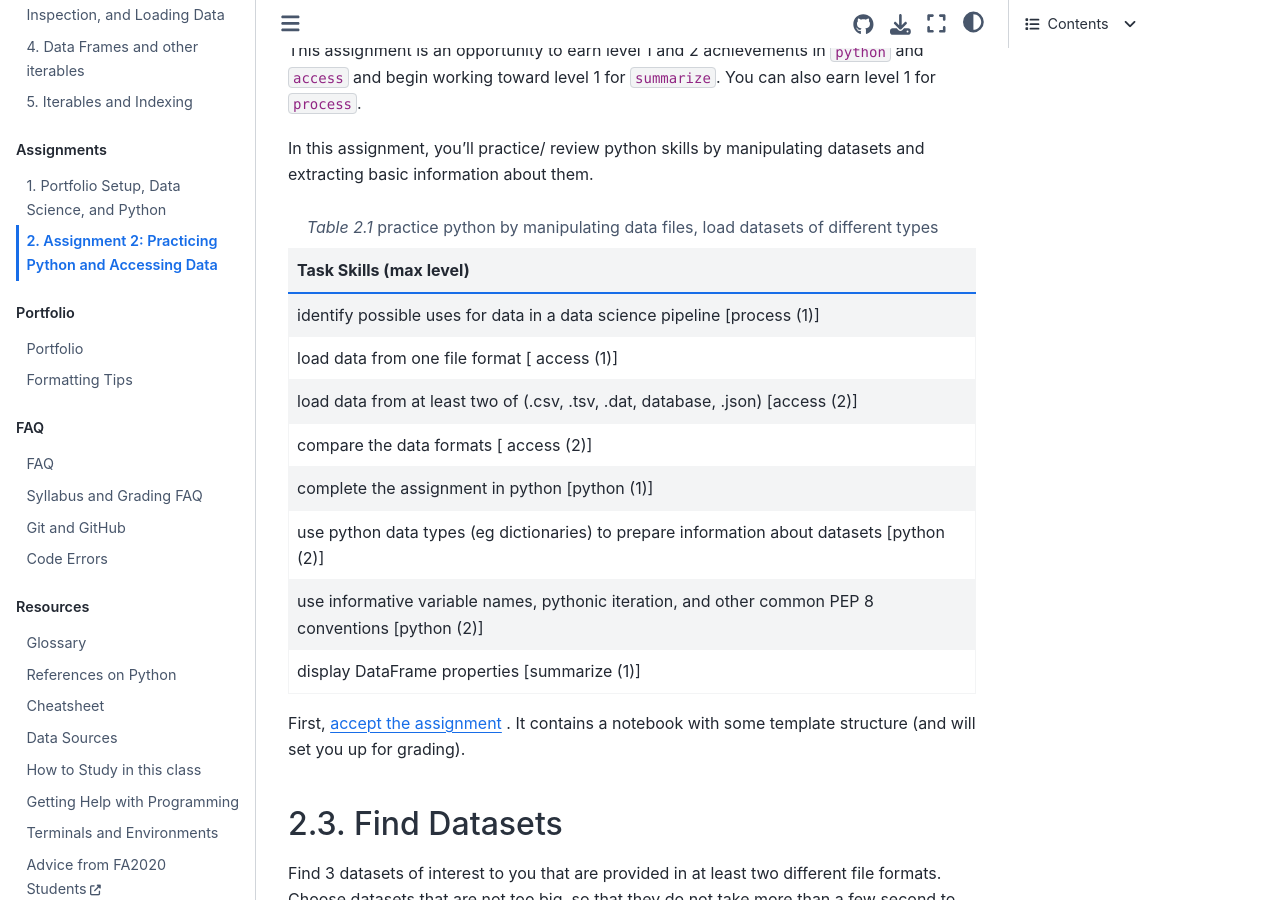
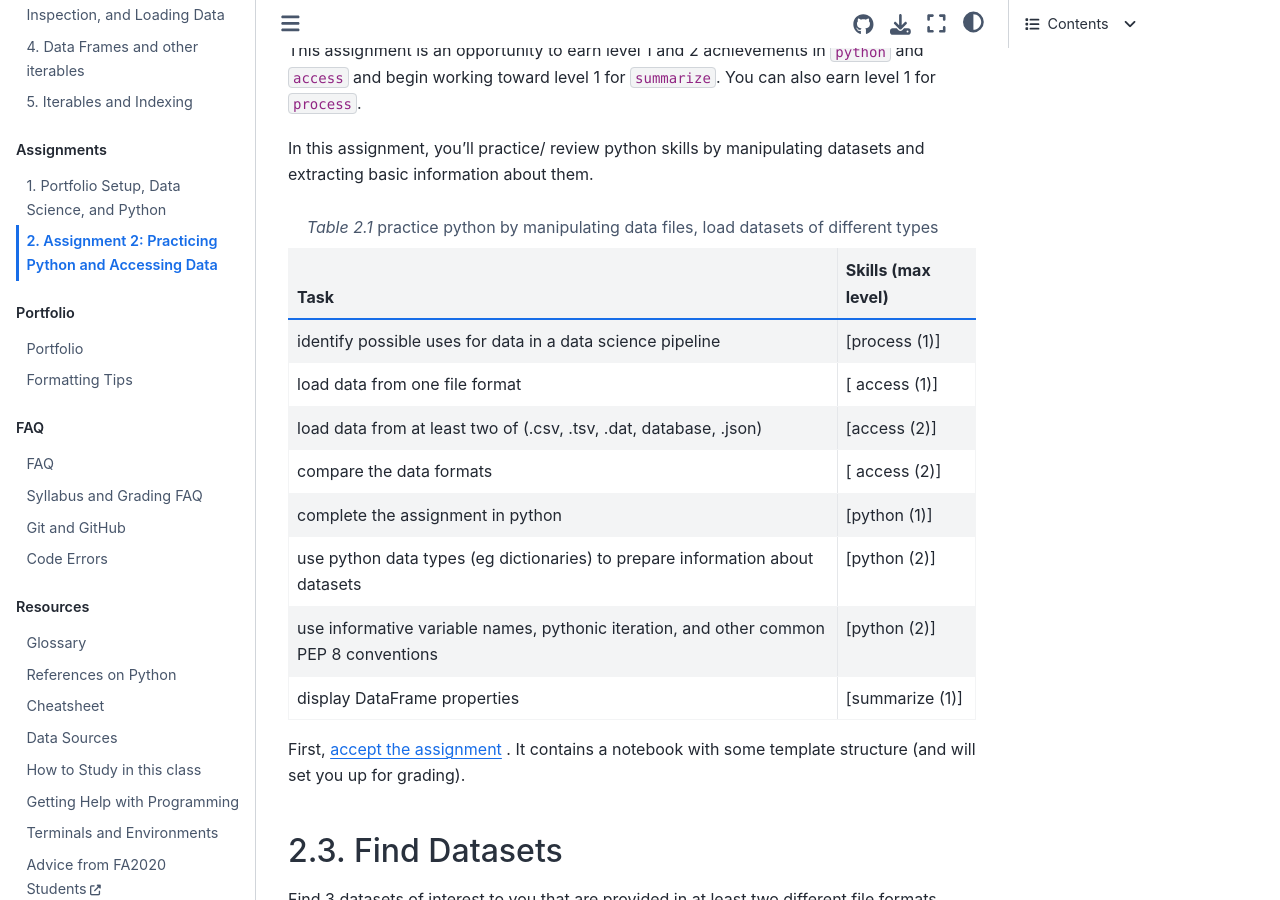
Before and after one commit to rhodyprog4ds/BrownFall22, a Jupyter Book: the page built from assignments/02-python-access.md, in a window 1280 px wide and 900 px high, scrolled down 550 px. Built offline with Jupyter Book 1.0.4 settings and Sphinx 7.4.7 and the Sphinx Book theme 1.1.4, drawn with Linux system fonts in a browser that asks for light colours; pages that are not in the unit, such as notebooks, are missing from menus.

Commit message:
fix table syntax to render, closes #6

````diff
--- a/assignments/02-python-access.md
+++ b/assignments/02-python-access.md
@@ -30,23 +30,23 @@ and extracting basic information about them.
 :header-rows: 1
 
 * - Task
-    Skills (max level)
+  - Skills (max level)
 * - identify possible uses for data in a data science pipeline
-    [process (1)]
+  - [process (1)]
 * - load data from one file format
-    [ access (1)]
+  - [ access (1)]
 * - load data from at least two of  (.csv, .tsv, .dat, database, .json)
-    [access (2)]
+  - [access (2)]
 * - compare the data formats
-    [ access (2)]
+  - [ access (2)]
 * - complete the assignment in python
-    [python (1)]
+  - [python (1)]
 * - use python data types (eg dictionaries) to prepare information about datasets
-    [python (2)]
+  - [python (2)]
 * - use informative variable names, pythonic iteration, and other common PEP 8 conventions
-    [python (2)]
+  - [python (2)]
 * - display DataFrame properties
-    [summarize (1)]
+  - [summarize (1)]
 ```
 
 
````
